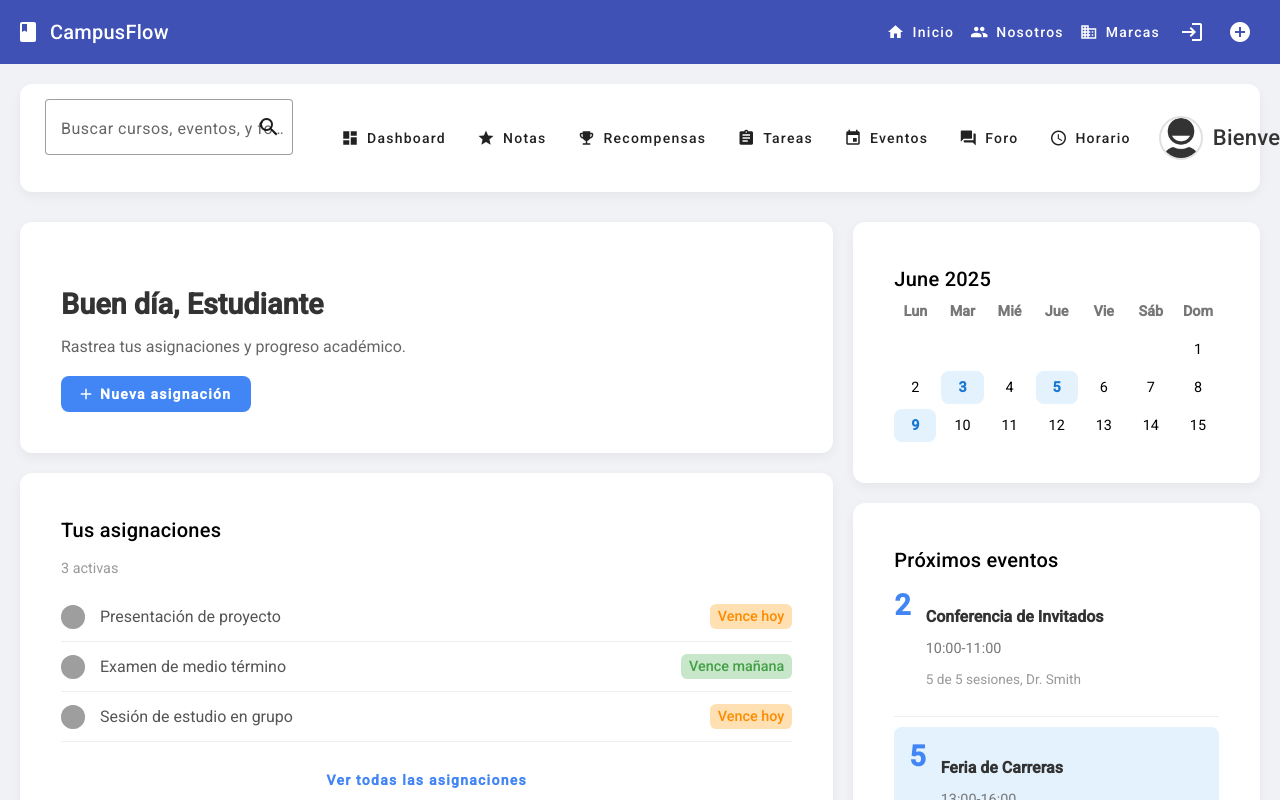
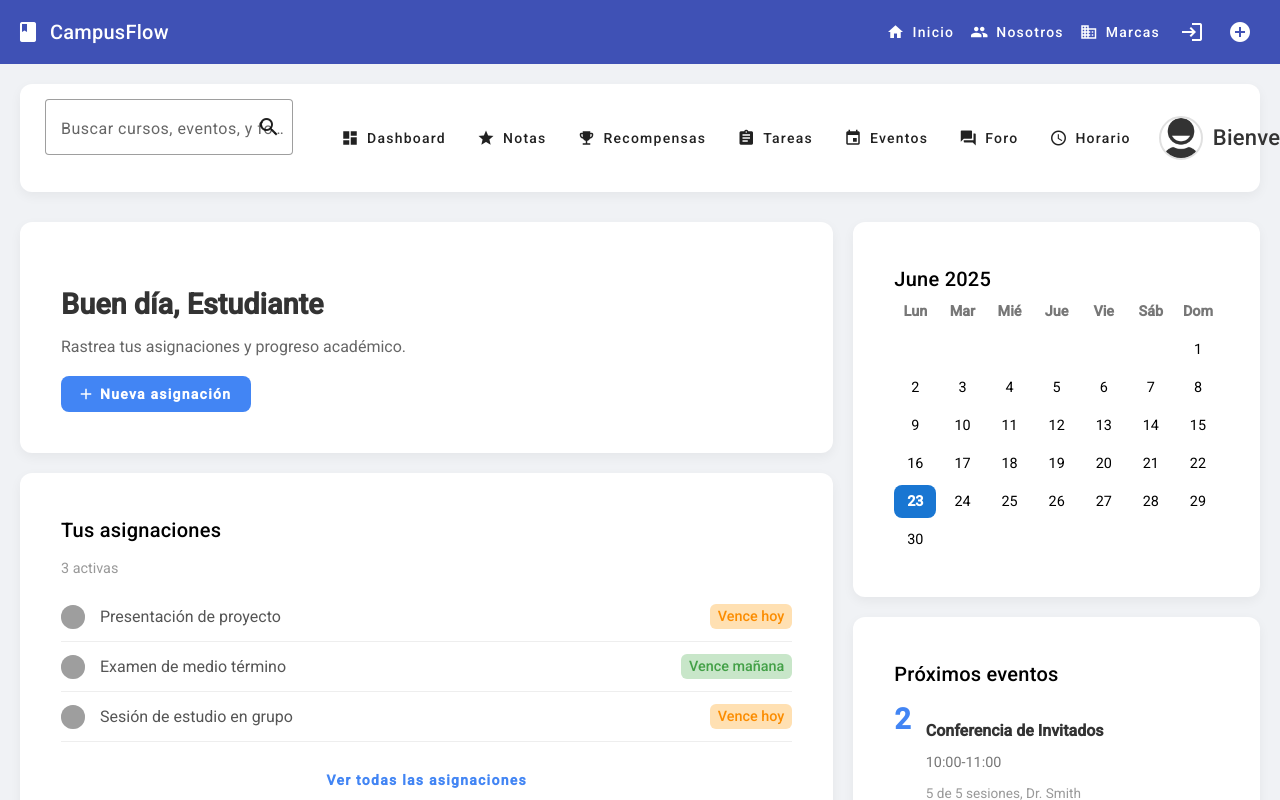
Before and after one commit to BryanLeveau-UPC/CampusFlow-Frontend, an Angular app in the folder campusflow-app/: page /dashboard-estudiante in a window 1280 px wide. Shown: the top 800 px of the page. Built offline with nearby package versions, Linux system fonts and the light colour scheme; grey boxes are pictures that could not be loaded.

Commit message:
Caleandario en dashboard funcional

```diff
--- a/campusflow-app/src/app/components/dashboard/estudiante-dashboard/estudiante-dashboard.component.css
+++ b/campusflow-app/src/app/components/dashboard/estudiante-dashboard/estudiante-dashboard.component.css
@@ -177,6 +177,14 @@
   background-color: #f0f0f0;
 }
 
+/* Estilo para resaltar el día actual en el calendario */
+.current-day {
+  background-color: #1976d2 !important; /* Un azul fuerte para el día actual */
+  color: white !important;
+  font-weight: bold;
+  border-radius: 50%; /* Para que sea un círculo */
+}
+
 .highlighted-day {
   background-color: #e3f2fd; /* Azul claro para días con eventos */
   color: #1976d2; /* Azul más oscuro */
--- a/campusflow-app/src/app/components/dashboard/estudiante-dashboard/estudiante-dashboard.component.html
+++ b/campusflow-app/src/app/components/dashboard/estudiante-dashboard/estudiante-dashboard.component.html
@@ -69,9 +69,9 @@
             <div class="day-header">Vie</div>
             <div class="day-header">Sáb</div>
             <div class="day-header">Dom</div>
-            <div></div><div></div><div></div><div></div><div></div><div></div><div>1</div>
-            <div>2</div><div class="highlighted-day">3</div><div>4</div><div class="highlighted-day">5</div><div>6</div><div>7</div><div>8</div>
-            <div class="highlighted-day">9</div><div>10</div><div>11</div><div>12</div><div>13</div><div>14</div><div>15</div>
+            <div *ngFor="let diaInfo of diasDelCalendario" [ngClass]="{ 'current-day': diaInfo.esHoy }">
+              {{ diaInfo.dia }}
+            </div>
           </div>
         </mat-card-content>
       </mat-card>
--- a/campusflow-app/src/app/components/dashboard/estudiante-dashboard/estudiante-dashboard.component.ts
+++ b/campusflow-app/src/app/components/dashboard/estudiante-dashboard/estudiante-dashboard.component.ts
@@ -7,13 +7,11 @@ import { MatInputModule } from '@angular/material/input';
 import { MatIconModule } from '@angular/material/icon';
 import { MatButtonModule } from '@angular/material/button';
 import { RouterModule } from '@angular/router';
-import { MatSidenavModule, MatSidenav } from '@angular/material/sidenav';
-import { MatListModule } from '@angular/material/list';
 import { DashboardNavbarComponent } from '../dashboard-navbar/dashboard-navbar.component';
 
 @Component({
   selector: 'app-estudiante-dashboard',
-  standalone: true, // ¡Añadir standalone: true si estás usando imports directamente aquí!
+  standalone: true,
   imports: [
     CommonModule,
     MatCardModule,
@@ -28,10 +26,39 @@ import { DashboardNavbarComponent } from '../dashboard-navbar/dashboard-navbar.c
   styleUrl: './estudiante-dashboard.component.css'
 })
 export class EstudianteDashboardComponent implements OnInit {
-  fechaActual: Date = new Date();
+  fechaActual = new Date();
+  diasDelCalendario: { dia: number | null, esHoy: boolean }[] = [];
+  private hoy = new Date();
+
   constructor() { }
 
   ngOnInit(): void {
-    // No se necesita lógica de sidenav aquí
+    this.generarCalendario();
+  }
+
+  private generarCalendario(): void {
+    const anio = this.fechaActual.getFullYear();
+    const mes = this.fechaActual.getMonth();
+
+    // El primer día del mes (0=Domingo, 1=Lunes, ..., 6=Sábado)
+    // Lo ajustamos para que la semana empiece en Lunes (0=Lunes, ..., 6=Domingo)
+    let primerDiaDelMes = new Date(anio, mes, 1).getDay();
+    primerDiaDelMes = (primerDiaDelMes === 0) ? 6 : primerDiaDelMes - 1;
+
+    // El último día del mes
+    const ultimoDiaDelMes = new Date(anio, mes + 1, 0).getDate();
+
+    this.diasDelCalendario = [];
+
+    // Añadir los días de relleno al principio para alinear con el Lunes
+    for (let i = 0; i < primerDiaDelMes; i++) {
+      this.diasDelCalendario.push({ dia: null, esHoy: false });
+    }
+
+    // Añadir los días reales del mes
+    for (let dia = 1; dia <= ultimoDiaDelMes; dia++) {
+      const esHoy = dia === this.hoy.getDate() && mes === this.hoy.getMonth() && anio === this.hoy.getFullYear();
+      this.diasDelCalendario.push({ dia: dia, esHoy: esHoy });
+    }
   }
 }
```
